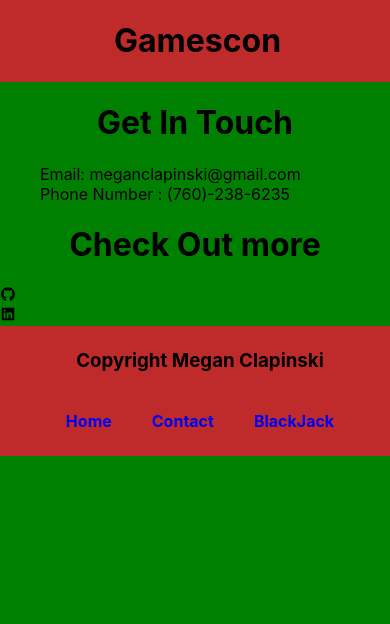
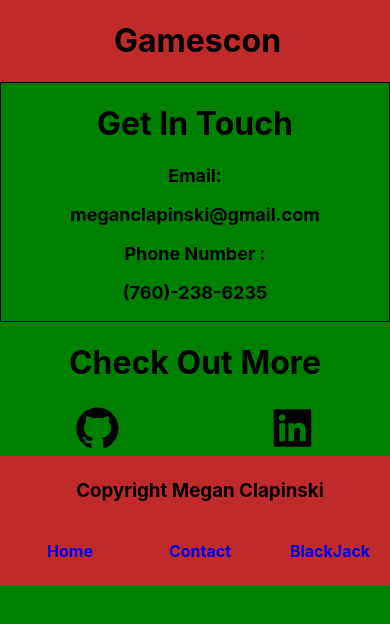
Before and after one commit to meganclapinski25/BlackJack, a React (Create React App) app: page /#/contact in a window 390 px wide. Shown: the top 624 px of the page. Built offline with nearby package versions, Linux system fonts and the light colour scheme.

Commit message:
finished up with mobile

```diff
--- /dev/null
+++ b/src/Contact.css
@@ -0,0 +1,39 @@
+.contact{
+    text-align: center;
+    width: 100%;
+    border: 1px solid black;
+    width: auto;
+}
+
+.contact li{
+    font-weight: bolder;
+    font-size: large;
+}
+.hot-links{
+    display: flex;
+    justify-content: space-evenly;
+
+}
+.github svg,
+.linkedin svg {
+        font-size: 3em;
+    }
+
+
+@media screen and (max-width: 320px){
+    .contact {
+        display: flex;
+        flex-direction: column;
+
+
+    }
+    .contact p{
+        text-align: center;
+        font-size: smaller;
+        text-decoration: underline;
+    }
+    .hot-links{
+        display: flex;
+
+    }
+}
--- a/src/Contact.js
+++ b/src/Contact.js
@@ -3,6 +3,7 @@ import Header from "./Header";
 import Footer from "./Footer";
 import { AiOutlineGithub } from 'react-icons/ai';
 import { AiFillLinkedin } from "react-icons/ai";
+import './Contact.css'
 function Contact(){
 
     return(
@@ -10,14 +11,15 @@ function Contact(){
             <Header />
                 <div className="contact">
                        <h1>Get In Touch</h1>
-                       <ul>
-                        <li> Email: meganclapinski@gmail.com</li>
-                        <li>Phone Number : (760)-238-6235</li>
-                       </ul>
-                       <h1>
-                            Check Out more
-                       </h1>
+
+                            <li> Email: <p>meganclapinski@gmail.com</p> </li>
+                            <li>Phone Number :<p>(760)-238-6235</p> </li>
+
+
+                        </div>
+                        <h1>Check Out More</h1>
                        <div className="hot-links">
+
                             <div className="github">
                                     <AiOutlineGithub />
                             </div>
@@ -27,7 +29,7 @@ function Contact(){
                        </div>
 
                        <Footer/>
-                </div>
+
 
 
 
--- a/src/Footer.js
+++ b/src/Footer.js
@@ -9,7 +9,7 @@ function Footer(){
             <h3>Copyright Megan Clapinski</h3>
             <div className="nav-links-footer">
                     <a><Link to="/">Home</Link></a>
-                    <a><Link to="/blackjack">Contact</Link></a>
+                    <a><Link to="/contact">Contact</Link></a>
                     <a><Link to="/blackjack">BlackJack</Link></a>
 
              </div>
--- a/src/Header.css
+++ b/src/Header.css
@@ -34,9 +34,13 @@
  }
  @media screen and (max-width: 450px){
 
+    *{
+        width: 100%;
+    }
     .navbar{
         background-color: rgb(191, 42, 42);
         justify-content: center;
+        width: 100%;
     }
 
 
@@ -44,6 +48,7 @@
         display: none;
 
 
+
     }
 
   }
```
